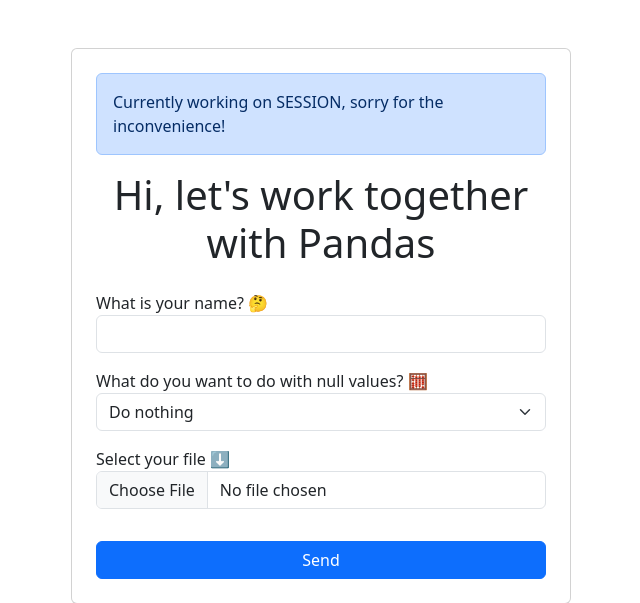
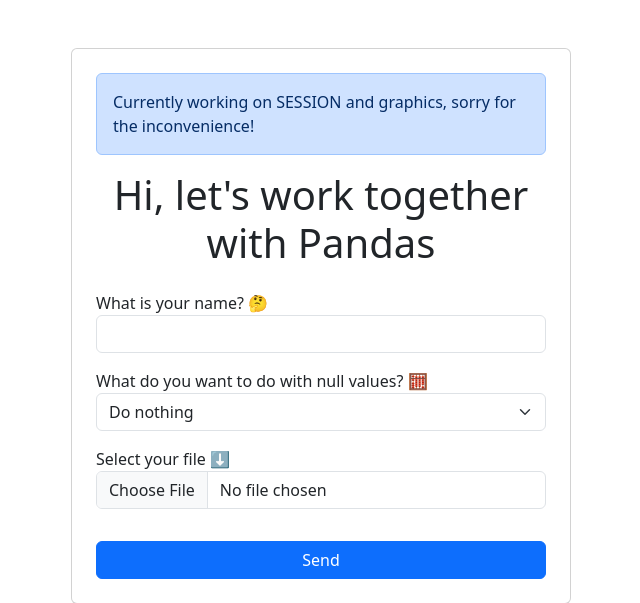
Before and after one commit to Abednego7/my_panda, a Django app: page / in a window 1280 px wide. Shown: the top 603 px of the page, without its empty margins (319-959 px from the left). Run offline with Django 5.2, Linux system fonts and the light colour scheme.

Commit message:
favicon and alert

```diff
--- a/analytics/templates/analytics/home.html
+++ b/analytics/templates/analytics/home.html
@@ -1,13 +1,13 @@
 {% extends 'base.html' %}
 
 {% block title %}
-  My Panda 🐼
+  My Panda
 {% endblock %}
 
 {% block content %}
   <div class="container">
     <div class="card mx-auto my-5 p-4" style="max-width: 500px;">
-      <div class="alert alert-primary" role="alert">Currently working on SESSION, sorry for the inconvenience!</div>
+      <div class="alert alert-primary" role="alert">Currently working on SESSION and graphics, sorry for the inconvenience!</div>
       <h1 class="text-center mb-4">Hi, let's work together with Pandas</h1>
       <form action="/" method="post" enctype="multipart/form-data">
         {% csrf_token %}
--- a/mysite/settings.py
+++ b/mysite/settings.py
@@ -121,6 +121,8 @@ USE_TZ = True
 
 STATIC_URL = "static/"
 
+STATICFILES_DIRS = [BASE_DIR / "static"]
+
 # Default primary key field type
 # https://docs.djangoproject.com/en/5.1/ref/settings/#default-auto-field
 
--- a/templates/base.html
+++ b/templates/base.html
@@ -1,3 +1,4 @@
+{% load static %}
 <!DOCTYPE html>
 <html lang="en">
   <head>
@@ -9,6 +10,7 @@
       {% endblock %}
     </title>
     <link href="https://cdn.jsdelivr.net/npm/bootstrap@5.3.0-alpha1/dist/css/bootstrap.min.css" rel="stylesheet" />
+    <link rel="shortcut icon" href="{% static 'favicon.ico' %}" type="image/x-icon" />
     {% block css %}
 
     {% endblock %}
```
Also changed, not shown: static/favicon.ico (added).
